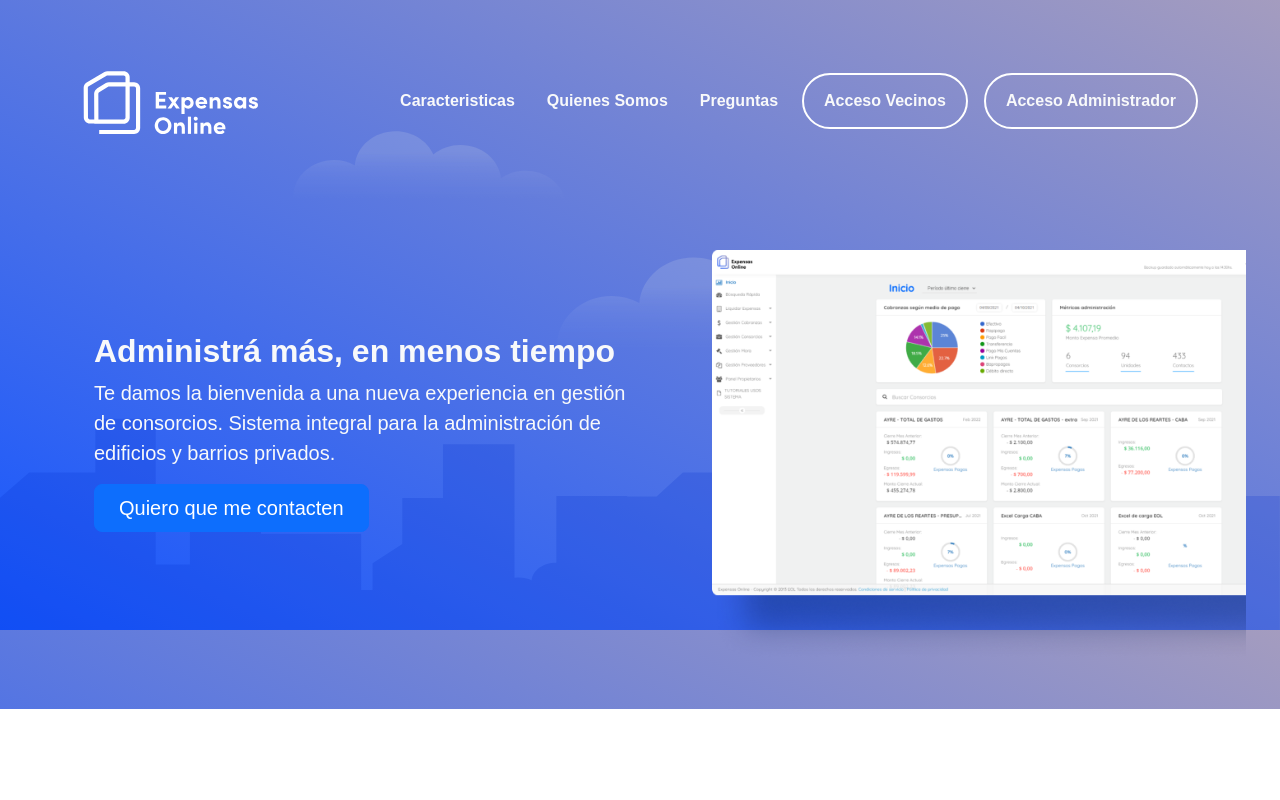
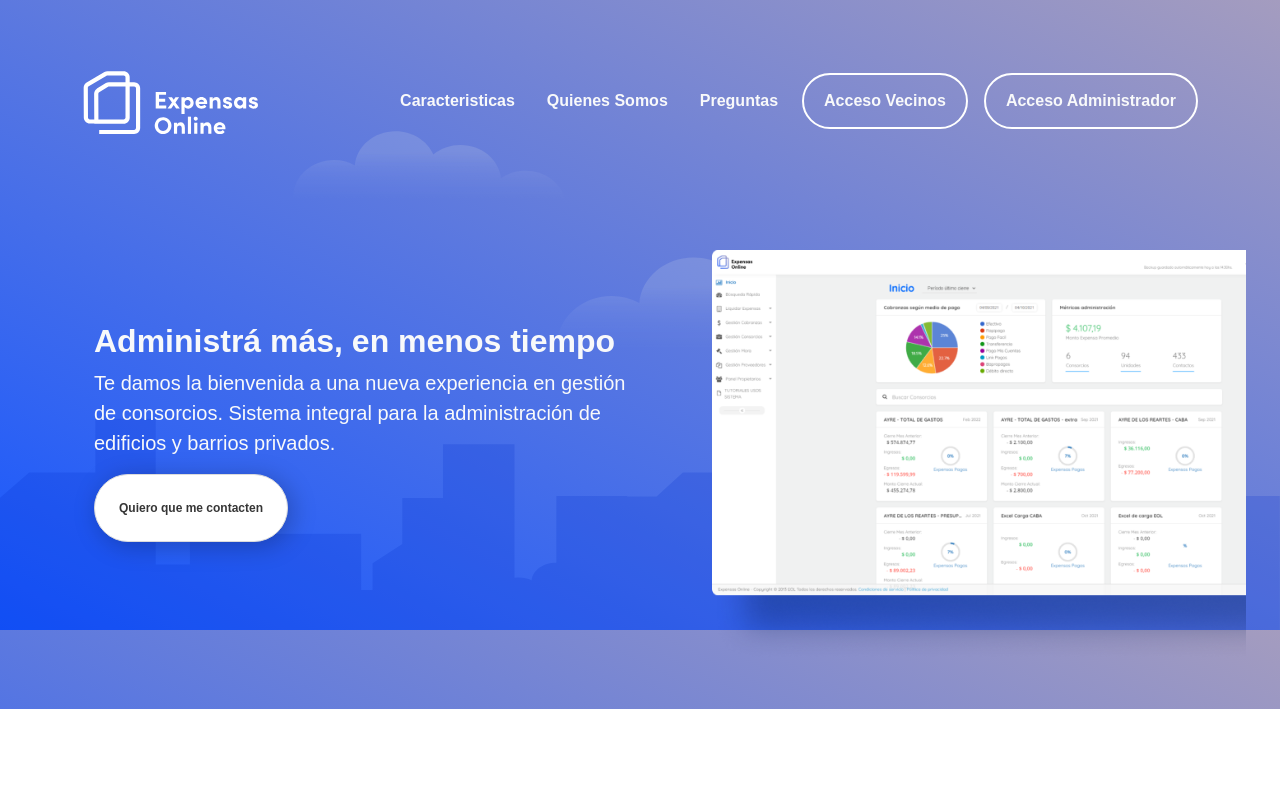
Before and after one commit to WFederico97/expensas-pro-cloned, a React (Create React App) app: page / in a window 1280 px wide. Shown: the top 800 px of the page. Built offline with nearby package versions, Linux system fonts and the light colour scheme.

Commit message:
UPDATE: heroe btns

```diff
--- /dev/null
+++ b/src/components/heroe-greeting/heroe-greeting.css
@@ -0,0 +1,19 @@
+.botonContactoHeroe {
+    padding: 24px !important;
+    font-size: 0.75rem;
+    font-weight: 600;
+    border-radius: 50px !important;
+    filter: drop-shadow(4px 4px 12px rgba(0, 0, 0, 0.24));
+    background-color: white;
+    border-color: #dbdbdb;
+    border-width: 1px;
+    color: #363636;
+    cursor: pointer;
+    justify-content: center;
+    padding-bottom: calc(0.375em - 1px);
+    padding-left: 0.75em;
+    padding-right: 0.75em;
+    padding-top: calc(0.375em - 1px);
+    text-align: center;
+    white-space: nowrap;
+}
--- a/src/components/heroe-greeting/heroe-greeting.jsx
+++ b/src/components/heroe-greeting/heroe-greeting.jsx
@@ -1,4 +1,5 @@
 import React from "react";
+import './heroe-greeting.css'
 
 export default function GreetingHeroe() {
   return (
@@ -20,7 +21,7 @@ export default function GreetingHeroe() {
           Te damos la bienvenida a una nueva experiencia en gestión de consorcios. Sistema integral para la administración de edificios y barrios privados.
           </p>
           <div class="d-grid  d-md-flex justify-content-md-start">
-            <button type="button" class="btn btn-primary btn-lg px-4 me-md-2">
+            <button type="button" class="btn  btn-lg px-4 me-md-2 botonContactoHeroe">
                 Quiero que me contacten
             </button>
           </div>
```
